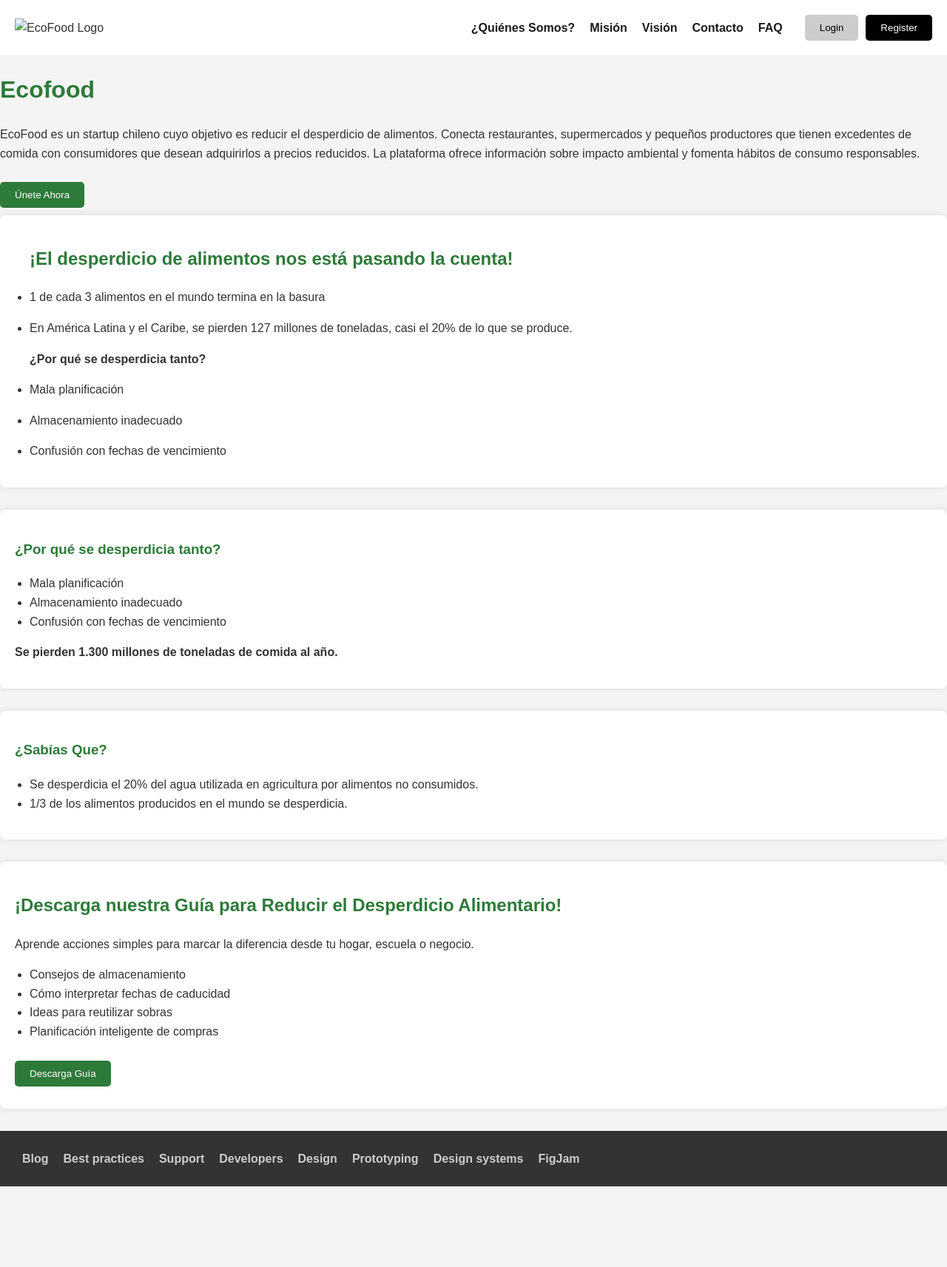
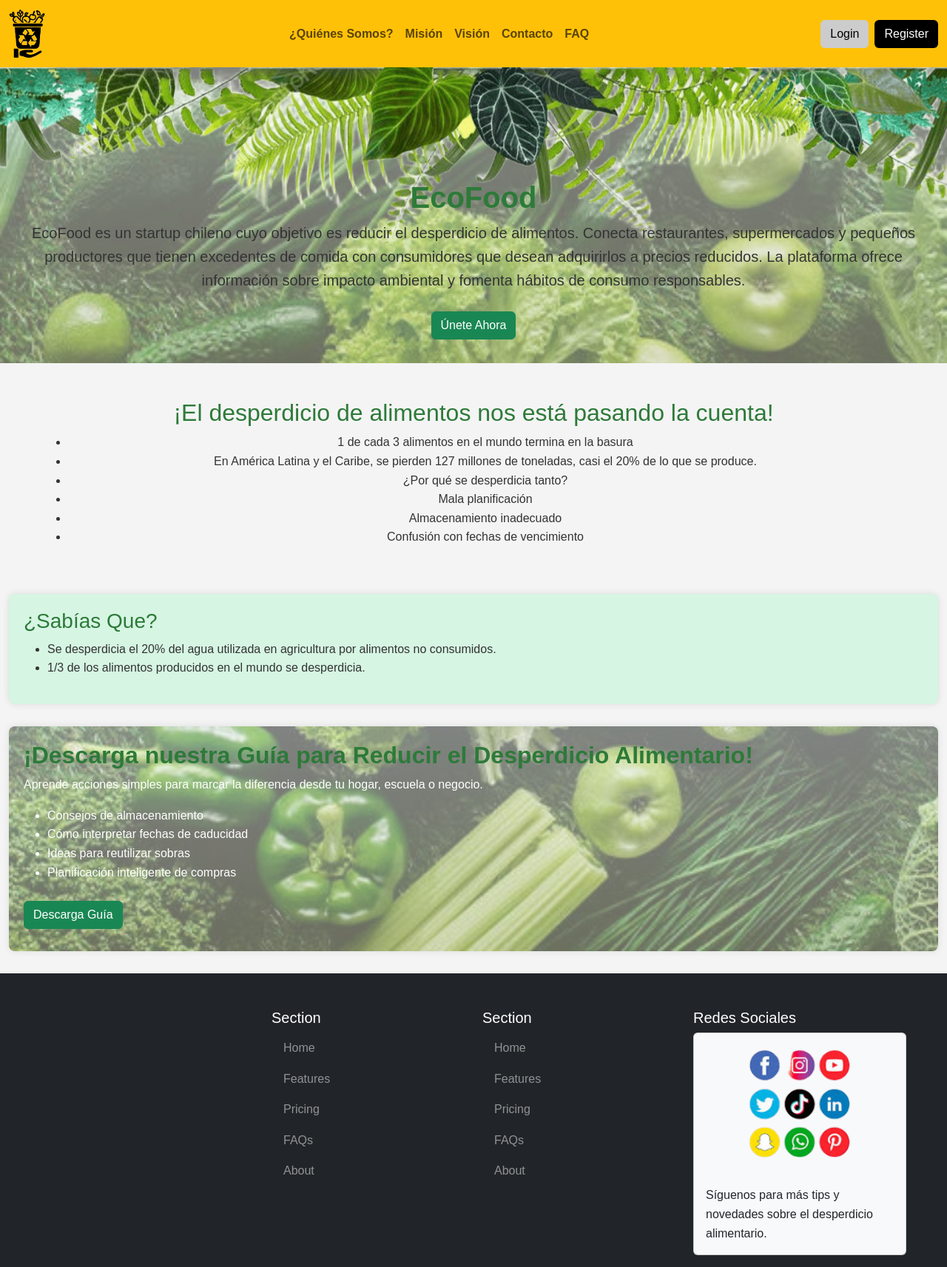
Before and after one commit to Maeva223/EcoFood, a plain HTML site: page index.html in a window 1280 px wide. Shown: the whole page at 74% size. Before the commit the page ends 1604 px from the top, so only its background shows below. Drawn offline with nearby package versions, Linux system fonts and the light colour scheme.

Commit message:
actualizando repositorio

```diff
--- /dev/null
+++ b/assets/css/styles.css
@@ -0,0 +1,78 @@
+body {
+    font-family: Arial, sans-serif;
+    line-height: 1.6;
+    color: #333;
+    background-color: #f4f4f4;
+}
+
+header {
+    background-color: #e5ce22;
+}
+
+.auth-buttons .login {
+    background-color: #ccc;
+    color: black;
+}
+
+.auth-buttons .register {
+    background-color: #000;
+    color: white;
+}
+
+button {
+    background-color: #2d7a39;
+    color: white;
+    border: none;
+    padding: 10px 20px;
+    margin: 10px 0;
+    cursor: pointer;
+    border-radius: 5px;
+}
+
+h1, h2, h3 {
+    color: #2d7a39;
+}
+
+section {
+    margin-bottom: 30px;
+    padding: 20px;
+    border-radius: 8px;
+    box-shadow: 0 0 10px rgba(0,0,0,0.1);
+}
+
+.desperdicio {
+    background-color: rgb(246, 242, 186);
+}
+
+.sabiasque {
+    background-color: #d6f5e3;
+}
+
+.guia {
+    background-image: linear-gradient(rgba(255, 255, 255, 0.5), rgba(212, 212, 187, 0.5)), url('../img/verduras.jpg');
+    background-size: cover;        /* Ajusta la imagen para cubrir toda la sección */
+    background-position: center;   /* Centra la imagen */
+    background-repeat: no-repeat;  /* Evita que se repita */
+    color: #ffffff;                   /* Asegura buen contraste */
+    background-repeat: no-repeat, no-repeat, no-repeat;
+    background-size: 100%, 100%, 100%;
+    background-position-y: -0px, bottom, top;
+}
+
+.parte1 {
+    height: 400px;
+    background-image: url(../img/hojas.png), linear-gradient(rgba(255, 255, 255, 0.5), rgba(212, 212, 187, 0.5)), url(../img/verduras.jpg);
+    background-repeat: no-repeat, no-repeat, no-repeat;
+    background-size: 100%, 100%, 100%;
+    background-position-y: -40px, bottom, top;
+
+
+
+}
+
+.parte2 {
+    background-image: linear-gradient(rgb(246 242 186));
+    background-repeat: no-repeat;
+    background-size: 100%;
+    background-position-y: bottom;
+}
--- a/index.html
+++ b/index.html
@@ -2,171 +2,66 @@
 <html lang="es">
 <head>
     <meta charset="UTF-8">
+    <meta name="viewport" content="width=device-width, initial-scale=1.0">
     <title>EcoFood</title>
-    <style>
-        body {
-            font-family: Arial, sans-serif;
-            margin: 0;
-            padding: 0;
-            line-height: 1.6;
-            color: #333;
-            background-color: #f4f4f4;
-        }
+    <!-- Bootstrap CSS -->
+    <link href="https://cdn.jsdelivr.net/npm/bootstrap@5.3.3/dist/css/bootstrap.min.css" rel="stylesheet">
+    <link rel="stylesheet" href="./assets/css/styles.css">
 
-        header {
-            background-color: #ffffff;
-            padding: 10px 20px;
-            display: flex;
-            justify-content: space-between;
-            align-items: center;
-            flex-wrap: wrap;
-        }
-
-        header img {
-            max-width: 150px;
-        }
-
-        nav {
-            display: flex;
-            align-items: center;
-        }
-
-        nav ul {
-            list-style: none;
-            display: flex;
-            flex-wrap: wrap;
-            padding: 0;
-            margin: 0;
-        }
-
-        nav ul li {
-            margin: 5px 10px;
-        }
-
-        nav ul li a {
-            text-decoration: none;
-            color: #1a1a1a;
-            font-weight: bold;
-        }
-
-        .auth-buttons {
-            display: flex;
-            gap: 10px;
-            margin-left: 20px;
-        }
-
-        .auth-buttons .login {
-            background-color: #ccc;
-            color: black;
-        }
-
-        .auth-buttons .register {
-            background-color: #000;
-            color: white;
-        }
-
-        button {
-            background-color: #2d7a39;
-            color: white;
-            border: none;
-            padding: 10px 20px;
-            margin: 10px 0;
-            cursor: pointer;
-            border-radius: 5px;
-        }
-
-        main {
-            padding: 20px;
-        }
-
-        h1, h2, h3 {
-            color: #2d7a39;
-        }
-
-        section {
-            margin-bottom: 30px;
-            background-color: white;
-            padding: 20px;
-            border-radius: 8px;
-            box-shadow: 0 0 10px rgba(0,0,0,0.1);
-        }
-
-        ul {
-            padding-left: 20px;
-        }
-
-        footer {
-            background-color: #333;
-            color: #fff;
-            padding: 20px;
-        }
-
-        footer nav ul {
-            flex-wrap: wrap;
-        }
-
-        footer nav ul li a {
-            color: #ccc;
-        }
-
-        @media (max-width: 600px) {
-            nav ul {
-                flex-direction: column;
-                align-items: flex-start;
-            }
-
-            header {
-                flex-direction: column;
-                align-items: flex-start;
-            }
-        }
-    </style>
 </head>
 <body>
     <header>
-        <img src="assets/logo.png" alt="EcoFood Logo">
-        <nav>
-            <ul>
-                <li><a href="#">¿Quiénes Somos?</a></li>
-                <li><a href="#">Misión</a></li>
-                <li><a href="#">Visión</a></li>
-                <li><a href="#">Contacto</a></li>
-                <li><a href="#">FAQ</a></li>
-            </ul>
-            <div class="auth-buttons">
-                <button class="login">Login</button>
-                <button class="register">Register</button>
+        <nav class="navbar navbar-expand-lg navbar-light bg-warning">
+            <div class="container-fluid">
+                <a class="navbar-brand" href="#">
+                    <img src="assets/img/logo.png" alt="EcoFood Logo" width="50">
+                </a>
+                <button class="navbar-toggler" type="button" data-bs-toggle="collapse" data-bs-target="#navbarNav">
+                    <span class="navbar-toggler-icon"></span>
+                </button>
+                <div class="collapse navbar-collapse justify-content-between" id="navbarNav">
+                    <ul class="navbar-nav mx-auto mb-2 mb-lg-0">
+                        <li class="nav-item"><a class="nav-link fw-bold" href="#">¿Quiénes Somos?</a></li>
+                        <li class="nav-item"><a class="nav-link fw-bold" href="#">Misión</a></li>
+                        <li class="nav-item"><a class="nav-link fw-bold" href="#">Visión</a></li>
+                        <li class="nav-item"><a class="nav-link fw-bold" href="#">Contacto</a></li>
+                        <li class="nav-item"><a class="nav-link fw-bold" href="#">FAQ</a></li>
+                    </ul>
+                    <div class="auth-buttons d-flex gap-2">
+                        <button class="login btn">Login</button>
+                        <button class="register btn">Register</button>
+                    </div>
+                </div>
             </div>
         </nav>
     </header>
-
-        <h1>Ecofood</h1>
-        <p>EcoFood es un startup chileno cuyo objetivo es reducir el desperdicio de alimentos. Conecta restaurantes, supermercados y pequeños productores que tienen excedentes de comida con consumidores que desean adquirirlos a precios reducidos. La plataforma ofrece información sobre impacto ambiental y fomenta hábitos de consumo responsables.</p>
-        <button>Únete Ahora</button>
-
-        <section>
-          <ul>
+    <div class="container-fluid parte1" >
+        <div class="text-center" style="padding-top: 152px;">
+            <h1 class="fw-bold">EcoFood</h1>
+            <p class="lead">EcoFood es un startup chileno cuyo objetivo es reducir el desperdicio de alimentos.
+                            Conecta restaurantes, supermercados y pequeños productores que tienen excedentes de comida con consumidores que desean adquirirlos a precios reducidos.
+                            La plataforma ofrece información sobre impacto ambiental y fomenta hábitos de consumo responsables.</p>
+            <button class="btn btn-success">Únete Ahora</button>
+        </div>
+    </div>
+    <div class="container-fluid parte2" >
+        <div class="text-center p-5">
             <h2>¡El desperdicio de alimentos nos está pasando la cuenta!</h2>
-            <p><li>1 de cada 3 alimentos en el mundo termina en la basura</li></p>
-            <p><li>En América Latina y el Caribe, se pierden 127 millones de toneladas, casi el 20% de lo que se produce.</li></p>
-            <p><strong>¿Por qué se desperdicia tanto?</strong></p>
-            <p><li>Mala planificación</li></p>
-            <p><li>Almacenamiento inadecuado</li></p>
-            <p><li>Confusión con fechas de vencimiento</li></p>
-          </ul>
-          </section>
-
-        <section>
-            <h3>¿Por qué se desperdicia tanto?</h3>
             <ul>
+                <li>1 de cada 3 alimentos en el mundo termina en la basura</li>
+                <li>En América Latina y el Caribe, se pierden 127 millones de toneladas, casi el 20% de lo que se produce.</li>
+                <li>¿Por qué se desperdicia tanto?</li>
                 <li>Mala planificación</li>
                 <li>Almacenamiento inadecuado</li>
                 <li>Confusión con fechas de vencimiento</li>
             </ul>
-            <p><strong>Se pierden 1.300 millones de toneladas de comida al año.</strong></p>
-        </section>
+        </div>
+    </div>
 
-        <section>
+
+    <main class="container-fluid">
+
+        <section class="sabiasque">
             <h3>¿Sabías Que?</h3>
             <ul>
                 <li>Se desperdicia el 20% del agua utilizada en agricultura por alimentos no consumidos.</li>
@@ -174,8 +69,8 @@
             </ul>
         </section>
 
-        <section>
-            <h2>¡Descarga nuestra Guía para Reducir el Desperdicio Alimentario!</h2>
+        <section class="guia">
+            <h2><strong>¡Descarga nuestra Guía para Reducir el Desperdicio Alimentario!</strong></h2>
             <p>Aprende acciones simples para marcar la diferencia desde tu hogar, escuela o negocio.</p>
             <ul>
                 <li>Consejos de almacenamiento</li>
@@ -183,23 +78,50 @@
                 <li>Ideas para reutilizar sobras</li>
                 <li>Planificación inteligente de compras</li>
             </ul>
-            <button>Descarga Guía</button>
+            <button class="btn btn-success">Descarga Guía</button>
         </section>
     </main>
 
-    <footer>
-        <nav>
-            <ul>
-                <li><a href="#">Blog</a></li>
-                <li><a href="#">Best practices</a></li>
-                <li><a href="#">Support</a></li>
-                <li><a href="#">Developers</a></li>
-                <li><a href="#">Design</a></li>
-                <li><a href="#">Prototyping</a></li>
-                <li><a href="#">Design systems</a></li>
-                <li><a href="#">FigJam</a></li>
-            </ul>
-        </nav>
+    <footer class="bg-dark text-white pt-5 pb-3">
+        <div class="container">
+            <div class="row">
+                <div class="col-md-3">
+                    <p class="text-body-secondary">© 2025 EcoFood</p>
+                </div>
+                <div class="col-md-3">
+                    <h5>Section</h5>
+                    <ul class="nav flex-column">
+                        <li class="nav-item"><a href="#" class="nav-link text-white-50">Home</a></li>
+                        <li class="nav-item"><a href="#" class="nav-link text-white-50">Features</a></li>
+                        <li class="nav-item"><a href="#" class="nav-link text-white-50">Pricing</a></li>
+                        <li class="nav-item"><a href="#" class="nav-link text-white-50">FAQs</a></li>
+                        <li class="nav-item"><a href="#" class="nav-link text-white-50">About</a></li>
+                    </ul>
+                </div>
+                <div class="col-md-3">
+                    <h5>Section</h5>
+                    <ul class="nav flex-column">
+                        <li class="nav-item"><a href="#" class="nav-link text-white-50">Home</a></li>
+                        <li class="nav-item"><a href="#" class="nav-link text-white-50">Features</a></li>
+                        <li class="nav-item"><a href="#" class="nav-link text-white-50">Pricing</a></li>
+                        <li class="nav-item"><a href="#" class="nav-link text-white-50">FAQs</a></li>
+                        <li class="nav-item"><a href="#" class="nav-link text-white-50">About</a></li>
+                    </ul>
+                </div>
+                <div class="col-md-3">
+                    <h5>Redes Sociales</h5>
+                    <div class="card bg-light text-dark" style="width: 18rem;">
+                        <img src="assets/img/rs.png" class="card-img-top" alt="redes sociales">
+                        <div class="card-body">
+                            <p class="card-text">Síguenos para más tips y novedades sobre el desperdicio alimentario.</p>
+                        </div>
+                    </div>
+                </div>
+            </div>
+        </div>
     </footer>
+
+    <!-- Bootstrap JS -->
+    <script src="https://cdn.jsdelivr.net/npm/bootstrap@5.3.3/dist/js/bootstrap.bundle.min.js"></script>
 </body>
 </html>
```
Also changed, not shown: no se borra.html (added, +238 -0 lines), assets/img/hoja2.png (added), assets/img/hojas.png (added), assets/img/logo.png (added), assets/img/rs.png (added), assets/img/verduras.jpg (added), styles.css (deleted).
